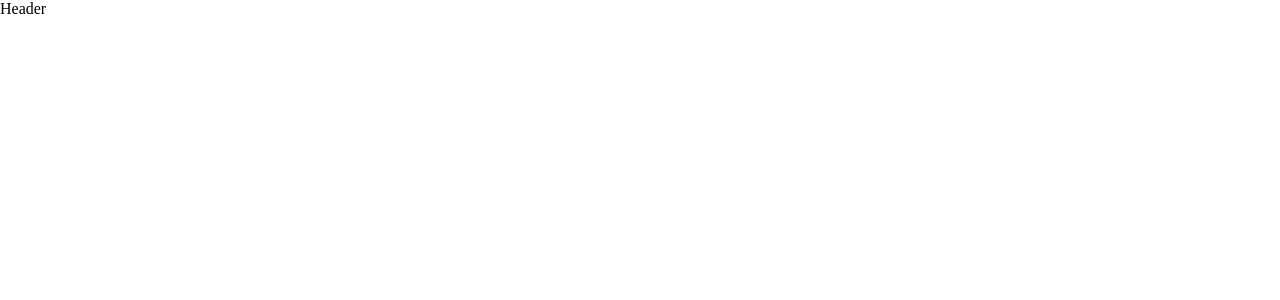
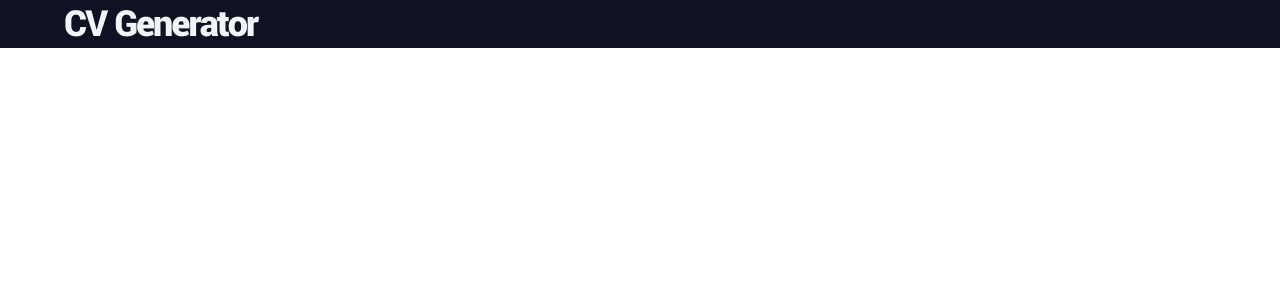
Before and after one commit to dulip-sameera/react-cv-generator, a React (Create React App) app: page / in a window 1280 px wide. Shown: the top 300 px of the page. Built offline with nearby package versions, Linux system fonts and the light colour scheme.

Commit message:
add styles

```diff
--- a/src/components/Header/Header.js
+++ b/src/components/Header/Header.js
@@ -1,8 +1,34 @@
 import React, { Component } from "react";
+import styled from "styled-components";
+
+const LayoutDiv = styled.div`
+  grid-row: 1/2;
+  display: flex;
+  align-items: center;
+
+  padding: 0 5%;
+  background: ${({ theme }) => theme.colors.headerBg};
+`;
+
+const BrandName = styled.h1`
+  font-family: "Yantramanav";
+  font-weight: 900;
+  font-size: 2.5rem;
+  letter-spacing: -0.05em;
+  color: ${({ theme }) => theme.colors.brandName};
+
+  &:hover {
+    cursor: default;
+  }
+`;
 
 export class Header extends Component {
   render() {
-    return <div>Header</div>;
+    return (
+      <LayoutDiv>
+        <BrandName>CV Generator</BrandName>
+      </LayoutDiv>
+    );
   }
 }
 
```
